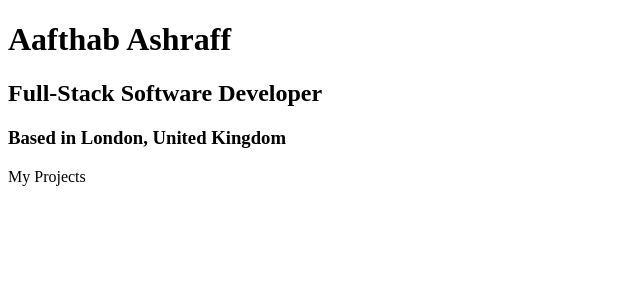
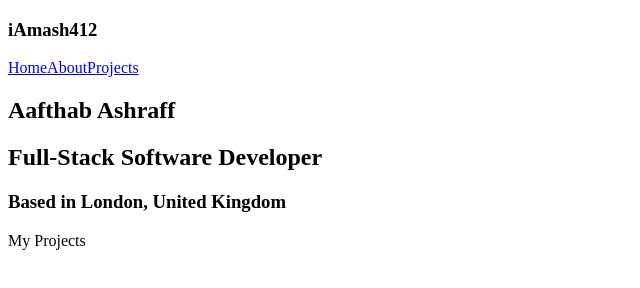
Before and after one commit to iAmash412/Gatsby-Portfolio, a Gatsby site: page / in a window 1280 px wide. Shown: the whole page, without its empty margins (0-640 px from the left). Built offline with nearby package versions, Linux system fonts and the light colour scheme; Gatsby itself is replaced by a stand-in of ours.

Commit message:
Components folder and Navbar

```diff
--- /dev/null
+++ b/src/components/Navbar.js
@@ -0,0 +1,15 @@
+import { Link } from "gatsby"
+import React from "react"
+
+export default function Navbar() {
+  return (
+    <nav>
+      <h1>iAmash412</h1>
+      <div className="links">
+        <Link to="/">Home</Link>
+        <Link to="/about">About</Link>
+        <Link to="/projects">Projects</Link>
+      </div>
+    </nav>
+  )
+}
--- a/src/pages/index.js
+++ b/src/pages/index.js
@@ -1,12 +1,16 @@
 import React from "react"
+import Navbar from "../components/Navbar"
 
 export default function Home() {
   return (
+    <section>
+      <Navbar />
       <div>
         <h1>Aafthab Ashraff</h1>
         <h2>Full-Stack Software Developer</h2>
         <h3>Based in London, United Kingdom</h3>
         <p>My Projects</p>
       </div>
+    </section>
   )
 }
--- a/src/pages/projects/test.js
+++ /dev/null
@@ -1,5 +0,0 @@
-import React from "react"
-
-export default function test() {
-  return <div>test</div>
-}
```
Lines whose indentation alone changed are shown as unchanged.
